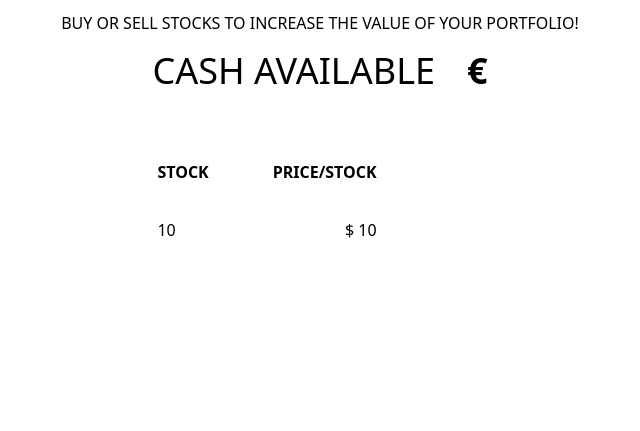
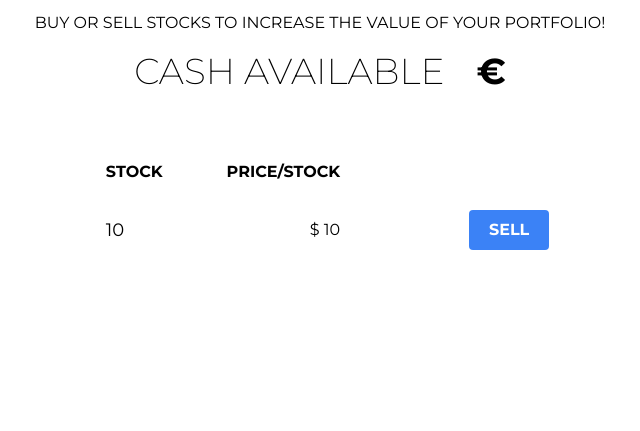
Before and after one commit to CarlVinggaard/BullMarket, a Flask app: template templates/trade.html in a window 1280 px wide. Shown: the part 369-800 px from the top of the page, without its empty margins (320-960 px from the left). Run offline with Flask 2, Linux system fonts and the light colour scheme; the template is opened without the code that fills it: most values are stand-ins (such as "Sample title", 1, 10 or a date in 2020); some libraries are stand-ins or nearby versions.

Commit message:
Add font and extra buttons

```diff
--- /dev/null
+++ b/static/style.css
@@ -0,0 +1,5 @@
+@import url('https://fonts.googleapis.com/css2?family=Montserrat:wght@200;400;700&display=swap');
+
+body {
+  font-family: 'Montserrat', sans-serif !important;
+}
--- a/templates/base.html
+++ b/templates/base.html
@@ -3,7 +3,8 @@
 <head>
   <meta charset="UTF-8">
   <meta name="viewport" content="width=device-width, initial-scale=1.0">
-  <link rel="stylesheet" href="{{ url_for('static', filename='style.css') }}">
+  <link rel="stylesheet" type="text/css" href="{{ url_for('static', filename='style.css') }}">
+  <link href="https://fonts.googleapis.com/css2?family=Montserrat:wght@200;400;700&display=swap" rel="stylesheet">
   <link href="https://unpkg.com/tailwindcss@^1.0/dist/tailwind.min.css" rel="stylesheet" />
   <title>Bull Market</title>
 </head>
--- a/templates/frontpage.html
+++ b/templates/frontpage.html
@@ -33,10 +33,6 @@
         </form>
       </div>
 
-      <div id="sign-in-link" class="mt-12">
-        <p>Already trading? <a href="/" class="text-orange-500 font-bold">Sign in!</a></p>
-      </div>
-
     </div>
   </div>
 </body>
--- a/templates/trade.html
+++ b/templates/trade.html
@@ -20,12 +20,13 @@
         </tr>
         {% for stock in data %}
           <tr height="50px">
-            <td class="text-left px-4"><div><a href="{{ '/stocks/%s'%stock }}">{{ stock }}</a></div></td>
+            <td class="text-left text-lg px-4"><div><a href="{{ '/stocks/%s'%stock }}">{{ stock }}</a></div></td>
             <td class="text-right px-4"></td>
             <td class="text-right px-4">$ {{ data[stock]|round(2) }}</td>
             <td class="">
               <div class="flex pl-6">
-                <a href="{{ '/buy/%s'%stock }}" class="text-white text-center uppercase font-bold w-20 bg-orange-500 py-2 rounded-lg">Buy</a>
+                <a href="{{ '/buy/%s'%stock }}" class="text-white text-center uppercase font-bold w-20 bg-orange-500 py-2 rounded mr-2">Buy</a>
+                <a href="{{ '/sell/%s'%stock }}" class="text-white text-center uppercase font-bold w-20 bg-blue-500 py-2 rounded">Sell</a>
               </div>
             </td>
           </tr>
```
Also changed, not shown: templates/history.html (+7 -2 lines), templates/portfolio.html (+5 -4 lines).
